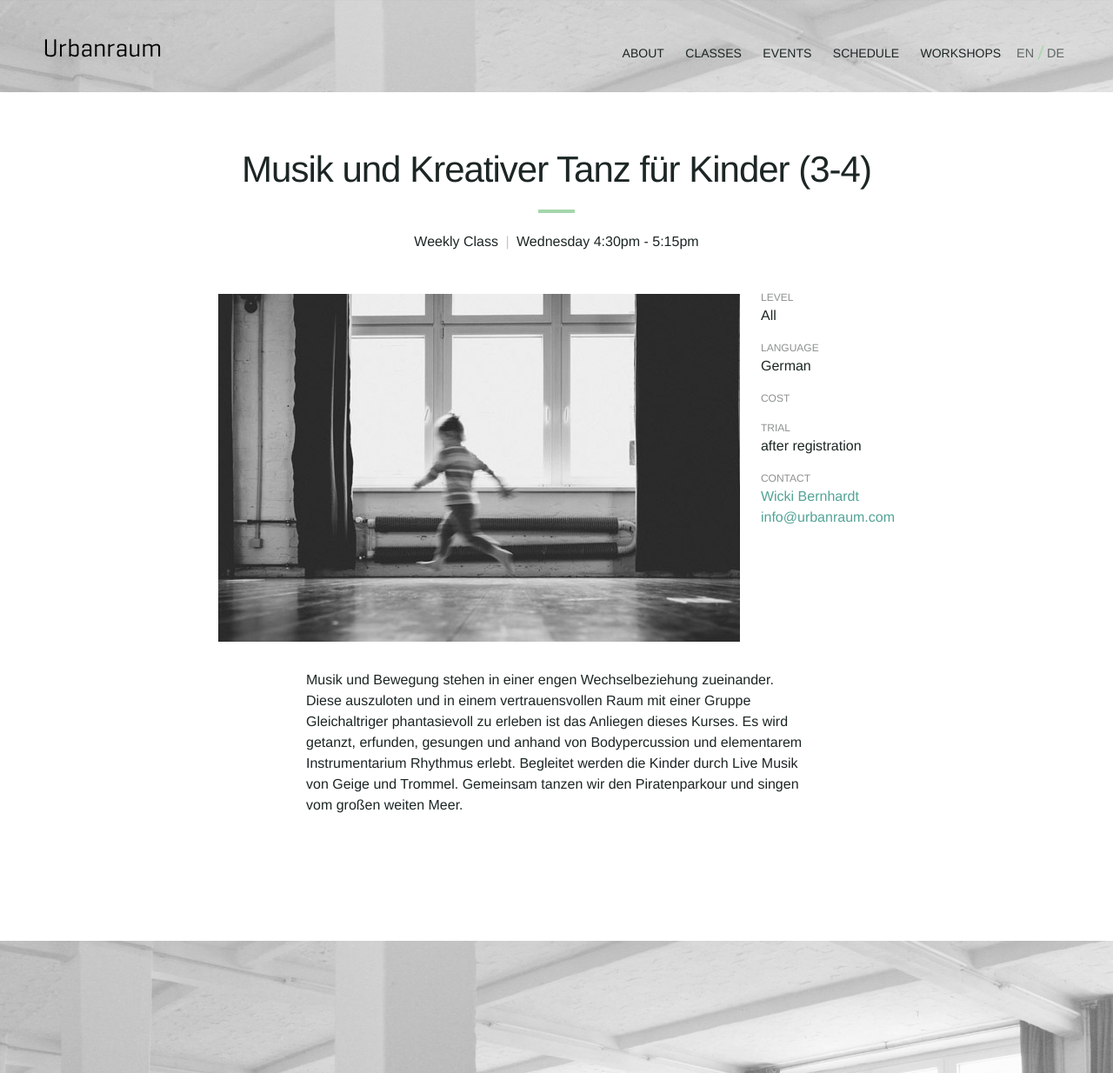
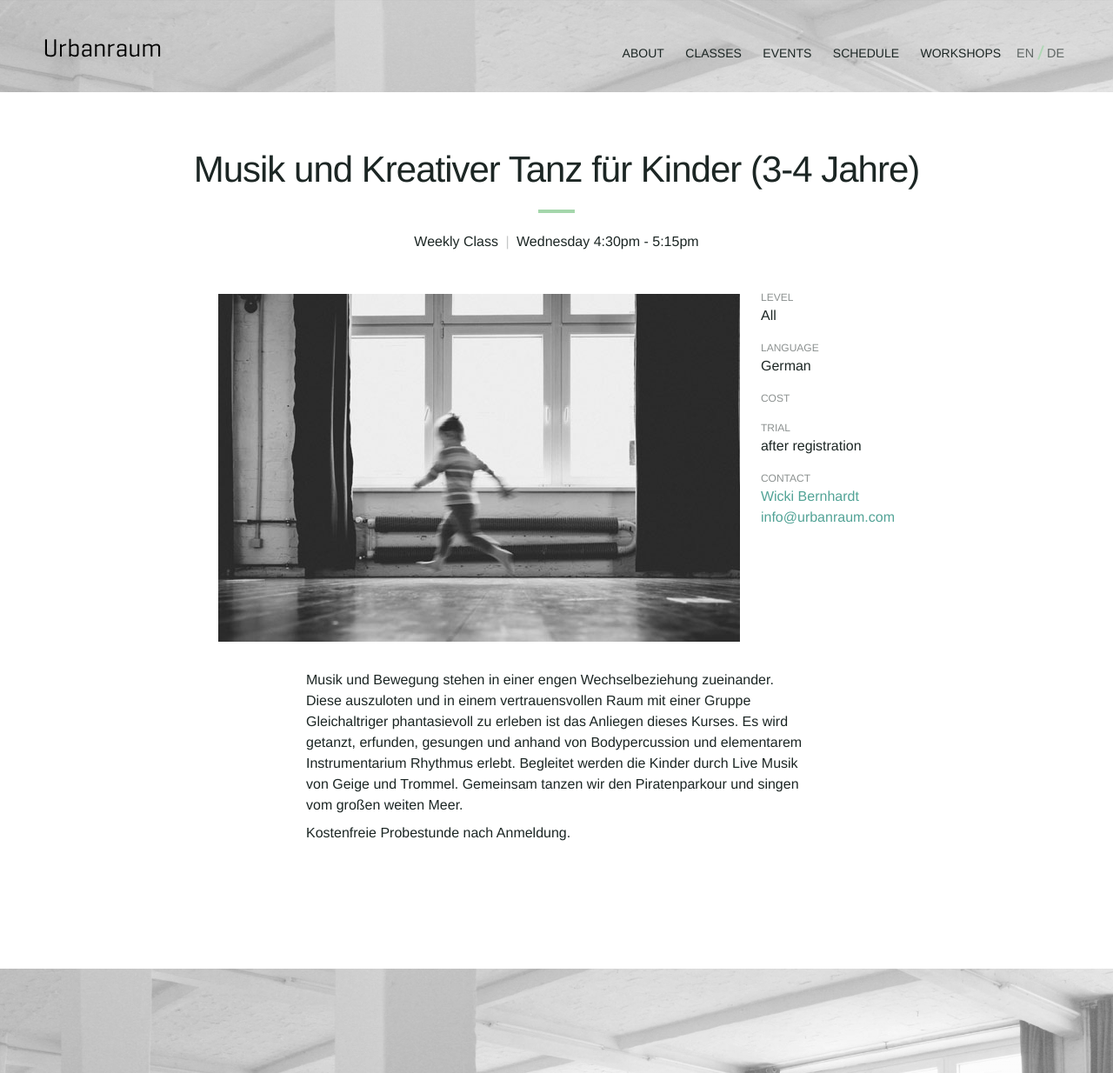
Before and after one commit to Kriesse/urbanraum, a Jekyll site: the page built from _classes/tanz-musik.md, in a window 1280 px wide. Shown: the whole page at 87% size. Built offline with Jekyll 4.4.1, drawn with Linux system fonts in a browser that asks for light colours; nearby versions of some CDN libraries.

Commit message:
Update tanz-musik.md

```diff
--- a/_classes/tanz-musik.md
+++ b/_classes/tanz-musik.md
@@ -7,7 +7,7 @@ schedule:
     end: "5:15pm"
 image: "class-tanz-musik.jpg"
 
-title_en: "Musik und Kreativer Tanz für Kinder (3-4)"
+title_en: "Musik und Kreativer Tanz für Kinder (3-4 Jahre)"
 title_de: "Ab November! Musik und Kreativer Tanz (3-4 Jahre)"
 
 type_en: "Weekly Class"
@@ -36,5 +36,7 @@ description_de: |
   Es wird getanzt, erfunden, gesungen und anhand von Bodypercussion und elementarem Instrumentarium Rhythmus erlebt. Begleitet werden die Kinder durch Live Musik von Geige und Trommel.
   Gemeinsam tanzen wir den Piratenparkour und singen vom großen weiten Meer.
 
+  Kostenfreie Probestunde nach Anmeldung.
+
 
 ---
```
